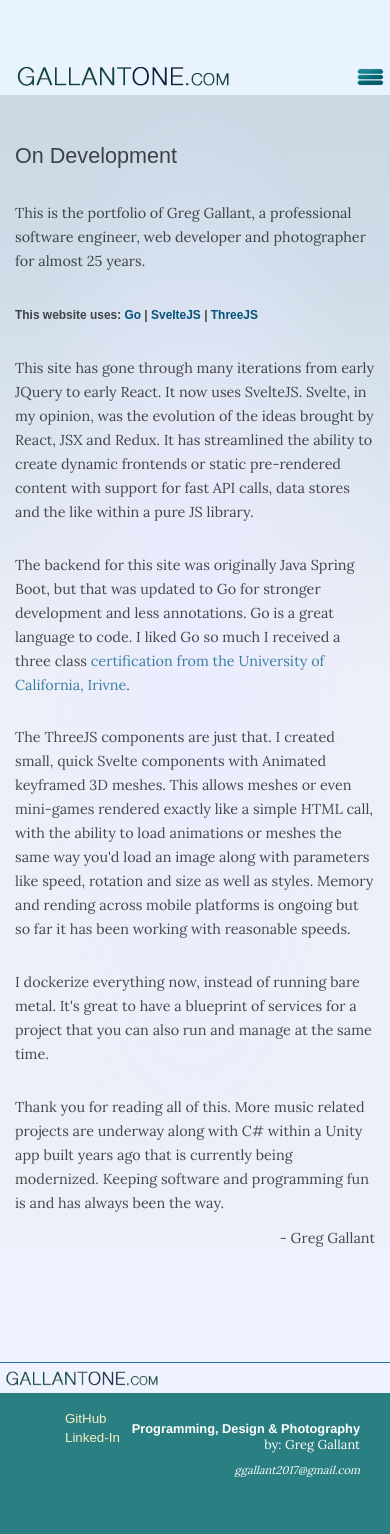
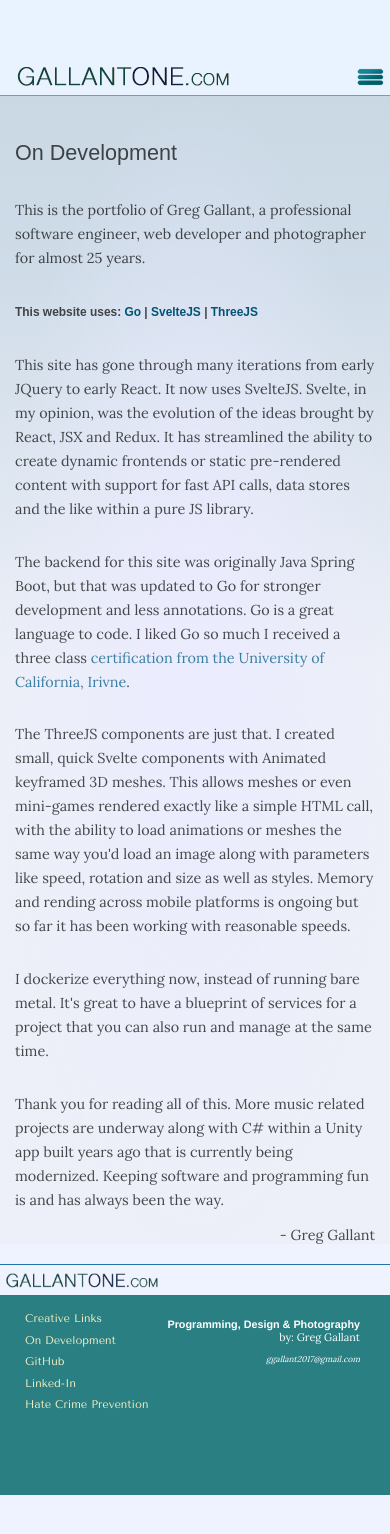
Before and after one commit to GregGallant/GallantSvelte, a SvelteKit app: page /about in a window 390 px wide. Shown: the top 1534 px of the page. After the commit the page ends 1495 px from the top, so only its background shows below. Built offline with nearby package versions, Linux system fonts and the light colour scheme; no server answers.

Commit message:
Style updates for headers and links

```diff
--- a/src/routes/Footer.svelte
+++ b/src/routes/Footer.svelte
@@ -6,10 +6,14 @@
         <div class="foot-generic"><img src="{gmedialogo}" /></div>
         <div class="foot_place_1">
             <div>
-                <ul class="mini_footy">
+                <ul class="footer_links">
                     <!-- <li><a target="github" href="http://www.gallantmedia.net">Code</a></li> -->
-                    <li><a target="github" href="http://www.github.com/GregGallant">GitHub</a></li>
+                    <li><a href="/news">Creative Links</a></li>
+                    <li><a href="/about">On Development</a></li>
+                    <li><a href="http://www.github.com/GregGallant">GitHub</a></li>
                     <li><a target="linkedin" href="http://www.linkedin.com/in/greggallant">Linked-In</a></li>
+                    <li><a target="hatecrimeprevention" href="https://www.justice.gov/hatecrimes/spotlight/combating-hate-crimes">Hate Crime Prevention</a></li>
+
                     <!-- <li><a target="software" href="http://www.cronvega.com">Company</a></li> -->
                 </ul>
             </div>
--- a/src/styles/footer.scss
+++ b/src/styles/footer.scss
@@ -23,7 +23,6 @@ div {
     background-color: $footerBackground;
     border-top:1px solid $lapis-lazuli;
     padding:0 0 40px 0;
-    margin-top: 25px;
 
     .foot-generic {
       padding: 5px 0 0 0;
@@ -34,15 +33,17 @@ div {
     }
 
     div {
-
-      ul.mini_footy {
+      ul.footer_links {
+        padding:0 0 0 25px;
         li {
           display:block;
           float:left;
           clear:both;
+          font-family:Tenor_Sans, serif;
           text-decoration:none;
-          font-size:10pt;
-          padding-bottom:4px;
+          font-size:1em;
+          padding:4px 0 4px 0;
+          line-height:1.2em;
           color:$lemon-meri;
           a {
             color:$lemon-meri;
@@ -52,10 +53,8 @@ div {
     }
 
     .foot_place_1 {
-      padding:2px 10px 10px 25px;
+      padding:2px 10px 10px 22px;
       text-align:left;
-
-
     }
 
     .foot_addr {
@@ -91,6 +90,10 @@ div {
 
 @mixin footer-desktop() {
   div {
+    ul.footer_links {
+      padding: 0 0 0 25px;
+      font-size:1em;
+    }
     &.footer {
       min-height:$footerMinHeight;
       padding-bottom:10px;
@@ -100,16 +103,39 @@ div {
   }
 }
 
+@mixin footer-tablet() {
+  div {
+    ul.footer_links {
+      padding: 0 0 0 25px;
+      font-size:.9em;
+    }
+    &.footer {
+      .foot_place_1 {
+        padding:2px 10px 10px 0;
+        text-align:left;
+      }
+    }
+  }
+}
+
 @mixin footer-mobile() {
   div {
+    ul.footer_links {
+      padding: 0 0 0 25px;
+      font-size:.7em;
+    }
     &.footer {
       min-height:$footerMinHeightMobile;
       background-color: $footerBackground;
       margin-top:0;
       margin-bottom:0;
       padding-bottom:40px;
-      .foot_addr div {
-        font-size:.8em;
+      .foot_addr {
+        font-size:.75em;
+      }
+      .foot_place_1 {
+        padding:2px 10px 10px 0;
+        text-align:left;
       }
     }
   }
@@ -117,15 +143,24 @@ div {
 
 @mixin footer-tiny() {
   div {
+    ul.footer_links {
+      padding: 0 0 0 25px;
+      font-size:.7em;
+    }
     &.footer {
       min-height:$footerMinHeightMobile;
       background-color: $footerBackground;
       margin-top:0;
       margin-bottom:0;
       padding-bottom:40px;
-      .foot_addr div {
-        font-size:.8em;
+      .foot_addr {
+        font-size:.75em;
+      }
+      .foot_place_1 {
+        padding:2px 10px 10px 0;
+        text-align:left;
       }
     }
+
   }
 }
--- a/src/styles/gm.scss
+++ b/src/styles/gm.scss
@@ -270,6 +270,7 @@ div.blahdiv {
     @include typog-tablet();
     @include news-mdtab();
     @include imgheader-tablet();
+    @include footer-tablet();
 }
 
 @media screen and (min-width: 371px) and (max-width: 500px)  {
--- a/src/styles/header.scss
+++ b/src/styles/header.scss
@@ -19,7 +19,7 @@ main {
   flex-direction: column;
   padding: 0;
   width: 100%;
-  margin: 95px auto;
+  margin: 92px auto 0 auto;
   box-sizing: border-box;
 }
 
@@ -30,6 +30,7 @@ header {
   width:100%;
   background-color:#e9f2ff;
   z-index:11;
+  border-bottom: 1px solid #949494;
 
   div {
     &.gcontainer {
--- a/src/styles/news.scss
+++ b/src/styles/news.scss
@@ -53,6 +53,7 @@
       flex: 1 0 33%;
       padding: 0;
       margin: 0;
+      background-color: #403040;
 
       .newstitle {
         padding:0 10px 0 10px;
@@ -100,6 +101,7 @@
         border:1px solid #fdf6f1;
         margin:0;
         padding:0;
+        max-width:600px;
       }
     }
   }
```
